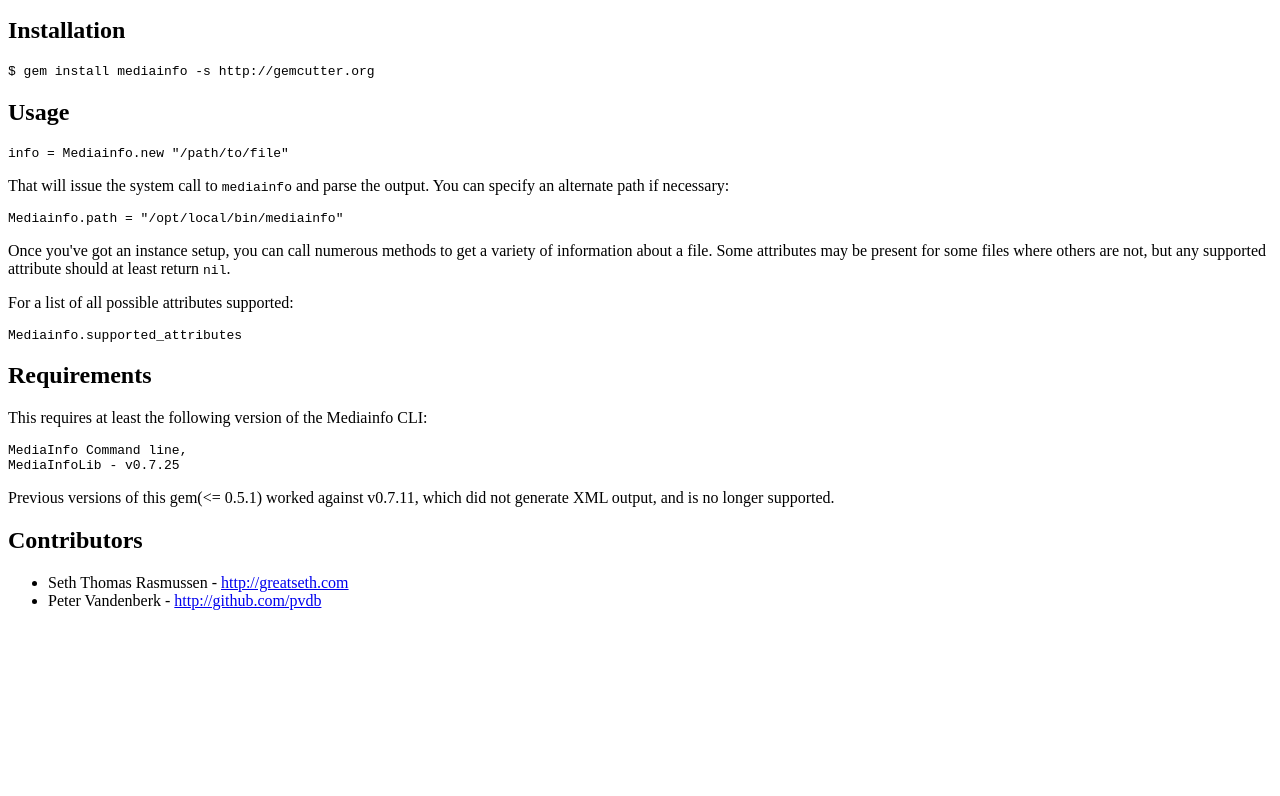
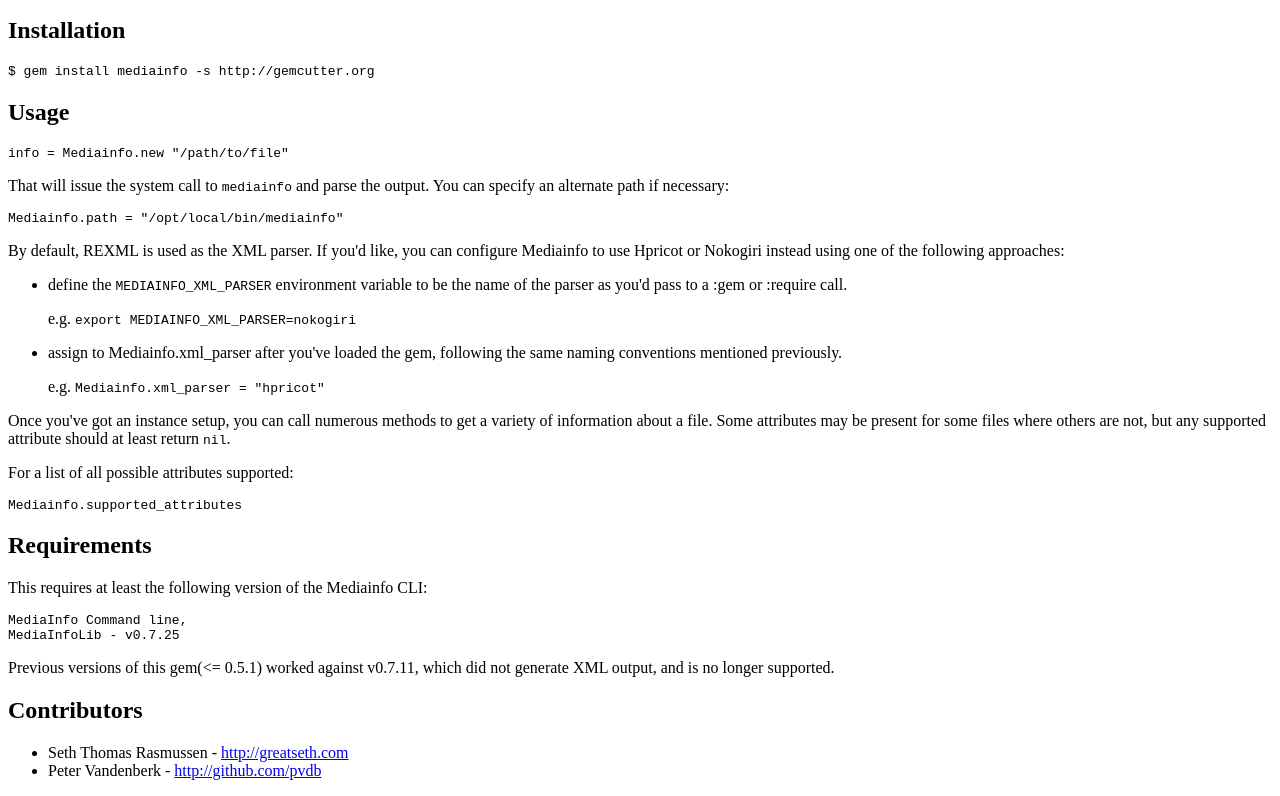
Before and after one commit to greatseth/mediainfo, a plain HTML site: page index.html in a window 1280 px wide. Shown: the part 101-897 px from the top of the page. Before the commit the page ends 800 px from the top, so only its background shows below. Drawn offline with Linux system fonts and the light colour scheme.

Commit message:
add xml parser configuration examples

```diff
--- a/index.html
+++ b/index.html
@@ -23,6 +23,22 @@ You can specify an alternate path if necessary:</p>
 
 <pre><code>Mediainfo.path = "/opt/local/bin/mediainfo"
 </code></pre>
+
+<p>By default, REXML is used as the XML parser. If you'd like, you can
+configure Mediainfo to use Hpricot or Nokogiri instead using one of
+the following approaches:</p>
+
+<ul>
+<li><p>define the <code>MEDIAINFO_XML_PARSER</code> environment variable to be the
+name of the parser as you'd pass to a :gem or :require call.</p>
+
+<p>e.g. <code>export MEDIAINFO_XML_PARSER=nokogiri</code></p></li>
+<li><p>assign to Mediainfo.xml_parser after you've loaded the gem,
+following the same naming conventions mentioned previously.</p>
+
+<p>e.g. <code>Mediainfo.xml_parser = "hpricot"</code></p></li>
+</ul>
+
 
 <p>Once you've got an instance setup, you can call numerous methods to get
 a variety of information about a file. Some attributes may be present
```
